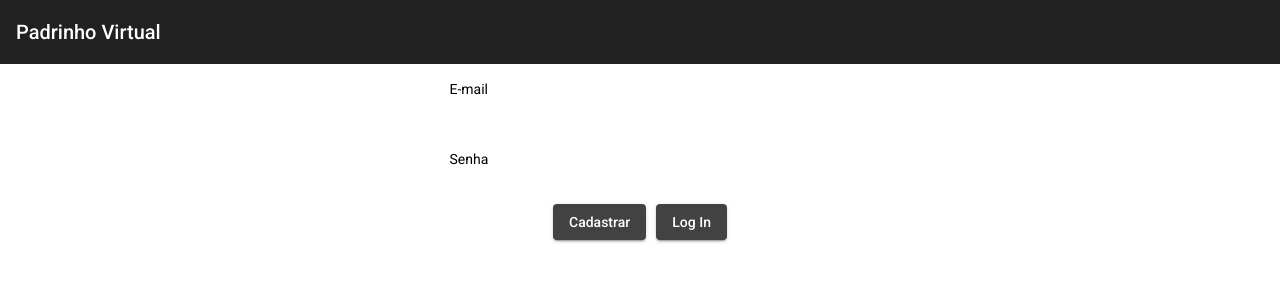
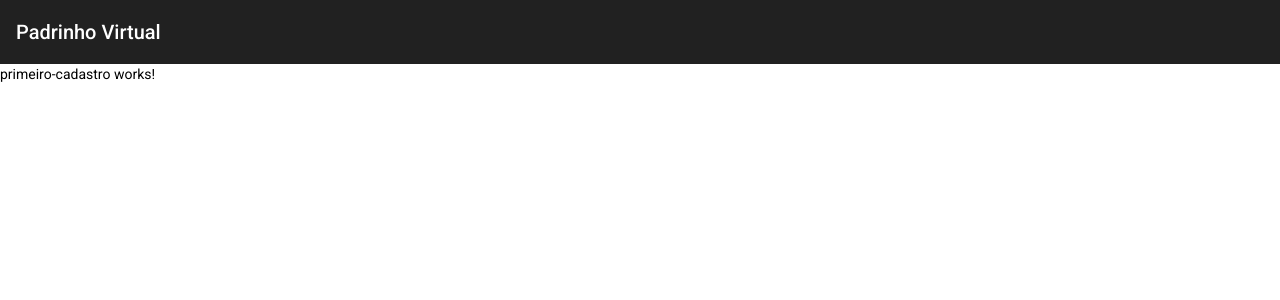
Before and after one commit to andersonmattos/padrinho-virtual, an Angular app: page /primeiro-cadastro in a window 1280 px wide. Before the commit this address led to /. Shown: the top 300 px of the page. Built offline with nearby package versions, Linux system fonts and the light colour scheme.

Commit message:
Ajustado tela de login, criada pagina de cadastro inicial, configurada rota inicial

```diff
--- a/src/app/app-routing.module.ts
+++ b/src/app/app-routing.module.ts
@@ -1,7 +1,13 @@
 import { NgModule } from '@angular/core';
 import { RouterModule, Routes } from '@angular/router';
 
-const routes: Routes = [];
+import { LoginComponent } from './login/login.component';
+import { PrimeiroCadastroComponent } from './primeiro-cadastro/primeiro-cadastro.component';
+
+const routes: Routes = [
+  { path:'', component: LoginComponent},
+  { path:'primeiro-cadastro', component: PrimeiroCadastroComponent}
+];
 
 @NgModule({
   imports: [RouterModule.forRoot(routes)],
--- a/src/app/app.component.html
+++ b/src/app/app.component.html
@@ -1,3 +1,8 @@
-<app-login></app-login>
+<!--Cabeçalho-->
+<div>
+    <mat-toolbar>
+        <span>Padrinho Virtual</span>
+    </mat-toolbar>
+</div>
 
 <router-outlet></router-outlet>
--- a/src/app/app.module.ts
+++ b/src/app/app.module.ts
@@ -13,11 +13,13 @@ import {MatDividerModule} from '@angular/material/divider';
 import {MatInputModule} from '@angular/material/input';
 import {MatToolbarModule} from '@angular/material/toolbar';
 import {FlexLayoutModule} from '@angular/flex-layout';
+import { PrimeiroCadastroComponent } from './primeiro-cadastro/primeiro-cadastro.component';
 
 @NgModule({
   declarations: [
     AppComponent,
-    LoginComponent
+    LoginComponent,
+    PrimeiroCadastroComponent
   ],
   imports: [
     BrowserModule,
--- a/src/app/login/login.component.html
+++ b/src/app/login/login.component.html
@@ -1,10 +1,3 @@
-<!--Cabeçalho-->
-<div>
-    <mat-toolbar>
-        <span>Padrinho Virtual</span>
-    </mat-toolbar>
-</div>
-
 <!--Campos-->
 <div fxLayout = "column" fxLayoutAlign = "center center">
     <form>
@@ -23,7 +16,7 @@
 <!--Botões-->
 <div fxLayout = "row" fxLayoutAlign = "center center" fxLayoutGap = "10px" >
 
-        <button mat-raised-button>Cadastrar</button>
-        <button mat-raised-button>Log In</button>
+    <a mat-raised-button href="/primeiro-cadastro">Cadastrar</a>
+    <button mat-raised-button>Log In</button>
 
 </div>
--- /dev/null
+++ b/src/app/primeiro-cadastro/primeiro-cadastro.component.html
@@ -0,0 +1 @@
+<p>primeiro-cadastro works!</p>
--- /dev/null
+++ b/src/app/primeiro-cadastro/primeiro-cadastro.component.ts
@@ -0,0 +1,15 @@
+import { Component, OnInit } from '@angular/core';
+
+@Component({
+  selector: 'app-primeiro-cadastro',
+  templateUrl: './primeiro-cadastro.component.html',
+  styleUrls: ['./primeiro-cadastro.component.css']
+})
+export class PrimeiroCadastroComponent implements OnInit {
+
+  constructor() { }
+
+  ngOnInit(): void {
+  }
+
+}
```
Also changed, not shown: src/app/primeiro-cadastro/primeiro-cadastro.component.css (added), 1 other file (tests, documents, lock files or other folders).
